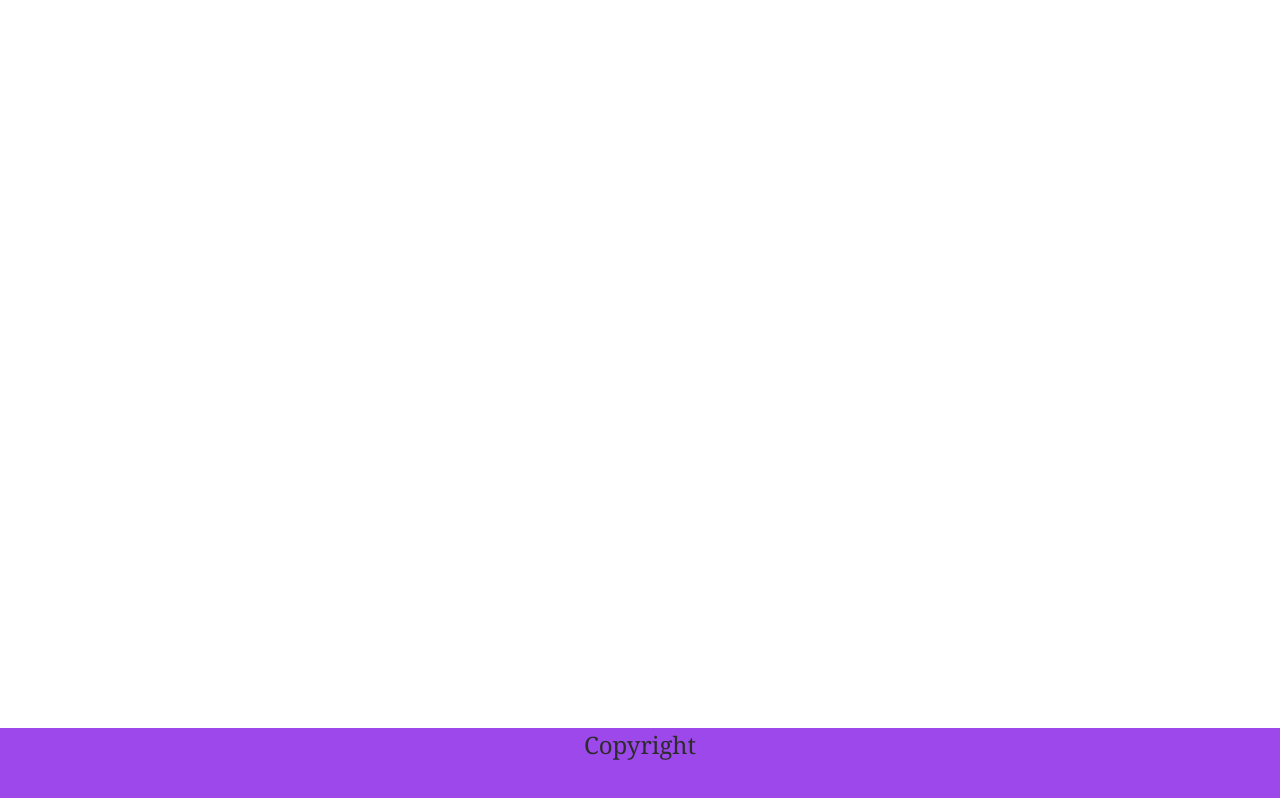
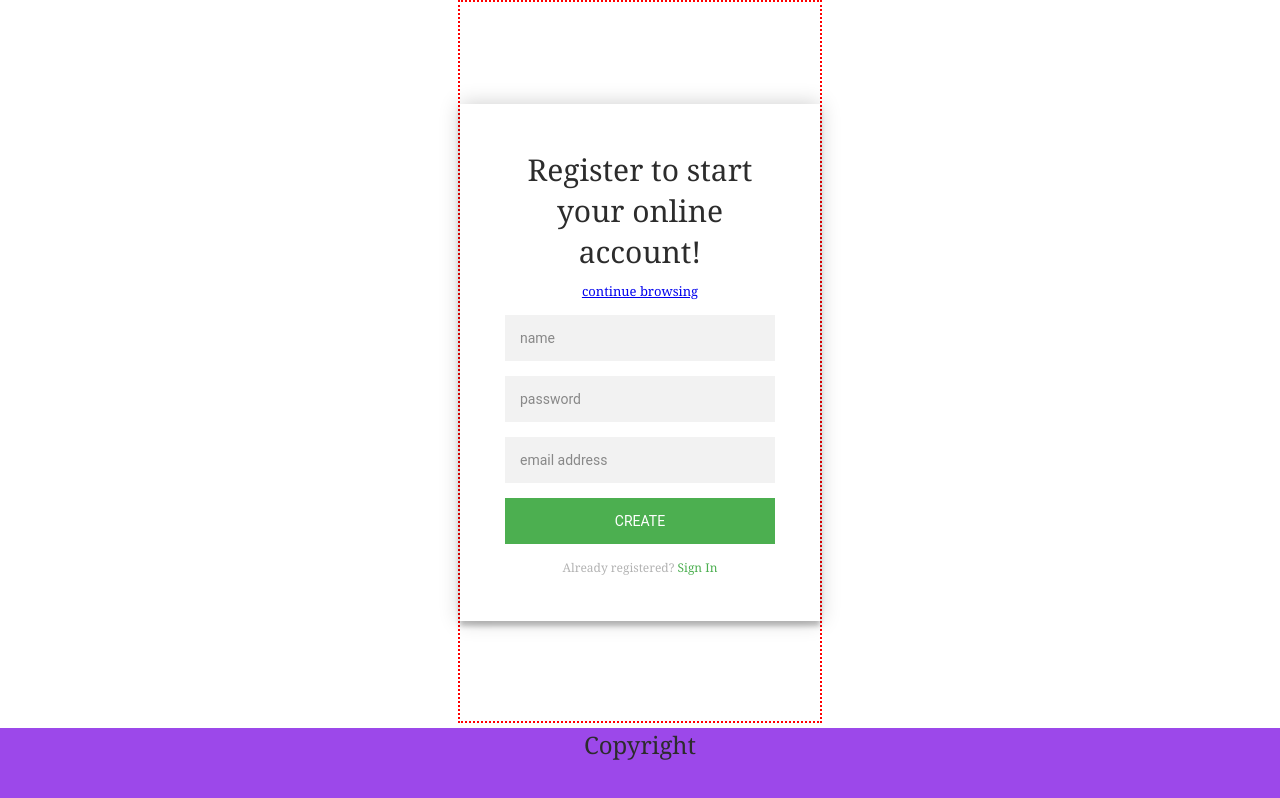
Before and after one commit to OverAndBeyondWeb/candyshop, a React app: page /signup in a window 1280 px wide. Built offline with nearby package versions, Linux system fonts and the light colour scheme; the HTML template or start-up script is replaced by a standard one.

Commit message:
all forms initially coded and styled

```diff
--- a/src/components/App.js
+++ b/src/components/App.js
@@ -57,6 +57,8 @@ export class App extends Component {
 					<Route path="/about" component={About} />
 					<Route path="/contact" component={Contact} />
 					<Route path="/requests" component={SuggestionsAndRequests} />
+					<Route path="/login" component={Login} />
+					<Route path="/signup" component={SignUp} />
 					<Footer />
 				</div>
 			</Router>
--- a/src/components/forms/Login.js
+++ b/src/components/forms/Login.js
@@ -1,11 +1,23 @@
 import {Component} from 'react';
+import {Link} from 'react-router-dom';
 
 
 export class Login extends Component {
 
 	render() {
 		return (
-			<h1>Login</h1>
+			<div className="loginpage">
+			  <div className="form">
+			  <h3>Login to your account!</h3>
+				<h4><Link to="/">continue browsing</Link></h4>
+			    <form className="loginform">
+			      <input type="text" placeholder="username"/>
+			      <input type="password" placeholder="password"/>
+			      <button>login</button>
+			      <p className="message">Not registered? <Link to="/signup">Create an account</Link></p>
+			    </form>
+			  </div>
+			</div>
 		)
 	}
 }
--- a/src/components/forms/SignUp.js
+++ b/src/components/forms/SignUp.js
@@ -1,11 +1,24 @@
 import {Component} from 'react';
+import {Link} from 'react-router-dom';
 
 
 export class SignUp extends Component {
 
 	render() {
 		return (
-			<h1>SignUp</h1>
+			<div className="loginpage">
+			  <div className="form">
+			  <h3>Register to start your online account!</h3>
+				<h4><Link to="/">continue browsing</Link></h4>
+			    <form className="registerform">
+			      <input type="text" placeholder="name"/>
+			      <input type="password" placeholder="password"/>
+			      <input type="text" placeholder="email address"/>
+			      <button>create</button>
+			      <p className="message">Already registered? <Link to="/login">Sign In</Link></p>
+			    </form>
+			  </div>
+			</div>
 		)
 	}
 }
--- a/src/components/forms/SuggestionsAndRequests.js
+++ b/src/components/forms/SuggestionsAndRequests.js
@@ -5,8 +5,31 @@ export class SuggestionsAndRequests extends Component {
 
 	render() {
 		return (
-			<h1>SuggestionsAndRequests<Link to="/">Home</Link>
-</h1>
+			<div className="suggestionsandrequests">
+				  <form id="contact" action="" method="post">
+				    <h3>We'd love to hear your feedback!</h3>
+				    <h4>Send us your requests and comments</h4>
+				    <fieldset>
+				      <input placeholder="Your name" type="text" tabIndex="1" required autoFocus/>
+				    </fieldset>
+				    <fieldset>
+				      <input placeholder="Your Email Address" type="email" tabIndex="2" required/>
+				    </fieldset>
+				    <fieldset>
+				      <input placeholder="Your Phone Number (optional)" type="tel" tabIndex="3" required/>
+				    </fieldset>
+				    <fieldset>
+				      <input placeholder="Your Web Site (optional)" type="url" tabIndex="4" required/>
+				    </fieldset>
+				    <fieldset>
+				      <textarea placeholder="Type your message here...." tabIndex="5" required></textarea>
+				    </fieldset>
+				    <fieldset>
+				      <button name="submit" type="submit" id="contact-submit" data-submit="...Sending">Submit</button>
+				    </fieldset>
+				    <p className="copyright">Back to <Link to="/">CandyShop</Link></p>
+				  </form>
+				</div>
 		)
 	}
 }
--- a/src/components/general/Header.js
+++ b/src/components/general/Header.js
@@ -20,6 +20,7 @@ export class Header extends Component {
 		        		<Link to="/login">
 		        			Login
 		        		</Link>
+		        		|
 		        		<Link to="/signup">
 		        			Sign Up
 		        		</Link>
--- a/src/css/main.css
+++ b/src/css/main.css
@@ -165,6 +165,239 @@ header .userstatus {
 	border: blue dotted 2px;
 	text-align: center;
 }
+/********** Login/Signup Forms *********/
+.form h3, form h3 {
+  display: block;
+  font-size: 30px;
+  font-weight: 300;
+  margin-bottom: 10px;
+}
+
+.form h4, form h4 {
+  margin: 5px 0 15px;
+  display: block;
+  font-size: 13px;
+  font-weight: 400;
+}
+.loginpage {
+  width: 360px;
+  padding: 8% 0 0;
+  margin: auto;
+  border: red dotted 2px;
+}
+.form {
+  position: relative;
+  z-index: 1;
+  background: #FFFFFF;
+  max-width: 360px;
+  margin: 0 auto 100px;
+  padding: 45px;
+  text-align: center;
+  box-shadow: 0 0 20px 0 rgba(0, 0, 0, 0.2), 0 5px 5px 0 rgba(0, 0, 0, 0.24);
+}
+.form input {
+  font-family: "Roboto", sans-serif;
+  outline: 0;
+  background: #f2f2f2;
+  width: 100%;
+  border: 0;
+  margin: 0 0 15px;
+  padding: 15px;
+  box-sizing: border-box;
+  font-size: 14px;
+}
+.form button {
+  font-family: "Roboto", sans-serif;
+  text-transform: uppercase;
+  outline: 0;
+  background: #4CAF50;
+  width: 100%;
+  border: 0;
+  padding: 15px;
+  color: #FFFFFF;
+  font-size: 14px;
+  -webkit-transition: all 0.3 ease;
+  transition: all 0.3 ease;
+  cursor: pointer;
+}
+.form button:hover,.form button:active,.form button:focus {
+  background: #43A047;
+}
+.form .message {
+  margin: 15px 0 0;
+  color: #b3b3b3;
+  font-size: 12px;
+}
+.form .message a {
+  color: #4CAF50;
+  text-decoration: none;
+}
+.form .register-form {
+  display: none;
+}
+.container {
+  position: relative;
+  z-index: 1;
+  max-width: 300px;
+  margin: 0 auto;
+}
+.container:before, .container:after {
+  content: "";
+  display: block;
+  clear: both;
+}
+.container .info {
+  margin: 50px auto;
+  text-align: center;
+}
+.container .info h1 {
+  margin: 0 0 15px;
+  padding: 0;
+  font-size: 36px;
+  font-weight: 300;
+  color: #1a1a1a;
+}
+.container .info span {
+  color: #4d4d4d;
+  font-size: 12px;
+}
+.container .info span a {
+  color: #000000;
+  text-decoration: none;
+}
+.container .info span .fa {
+  color: #EF3B3A;
+}
+/* body {
+  background: #76b852; fallback for old browsers
+  background: -webkit-linear-gradient(right, #76b852, #8DC26F);
+  background: -moz-linear-gradient(right, #76b852, #8DC26F);
+  background: -o-linear-gradient(right, #76b852, #8DC26F);
+  background: linear-gradient(to left, #76b852, #8DC26F);
+  font-family: "Roboto", sans-serif;
+  -webkit-font-smoothing: antialiased;
+  -moz-osx-font-smoothing: grayscale;
+} */
+/******* Suggestions and Requests Form **********/
+/*body {
+  font-family: "Roboto", Helvetica, Arial, sans-serif;
+  font-weight: 100;
+  font-size: 12px;
+  line-height: 30px;
+
+  background: #4CAF50;
+}*/
+
+.suggestionsandrequests {
+  max-width: 400px;
+  width: 100%;
+  margin: 0 auto;
+  position: relative;
+  color: #777;
+}
+
+#contact input[type="text"],
+#contact input[type="email"],
+#contact input[type="tel"],
+#contact input[type="url"],
+#contact textarea,
+#contact button[type="submit"] {
+  font: 400 12px/16px "Roboto", Helvetica, Arial, sans-serif;
+}
+
+#contact {
+  background: #F9F9F9;
+  padding: 25px;
+  margin: 150px 0;
+  box-shadow: 0 0 20px 0 rgba(0, 0, 0, 0.2), 0 5px 5px 0 rgba(0, 0, 0, 0.24);
+}
+
+
+
+fieldset {
+  border: medium none !important;
+  margin: 0 0 10px;
+  min-width: 100%;
+  padding: 0;
+  width: 100%;
+}
+
+#contact input[type="text"],
+#contact input[type="email"],
+#contact input[type="tel"],
+#contact input[type="url"],
+#contact textarea {
+  width: 100%;
+  border: 1px solid #ccc;
+  background: #FFF;
+  margin: 0 0 5px;
+  padding: 10px;
+}
+
+#contact input[type="text"]:hover,
+#contact input[type="email"]:hover,
+#contact input[type="tel"]:hover,
+#contact input[type="url"]:hover,
+#contact textarea:hover {
+  -webkit-transition: border-color 0.3s ease-in-out;
+  -moz-transition: border-color 0.3s ease-in-out;
+  transition: border-color 0.3s ease-in-out;
+  border: 1px solid #aaa;
+}
+
+#contact textarea {
+  height: 100px;
+  max-width: 100%;
+  resize: none;
+}
+
+#contact button[type="submit"] {
+  cursor: pointer;
+  width: 100%;
+  border: none;
+  background: #4CAF50;
+  color: #FFF;
+  margin: 0 0 5px;
+  padding: 10px;
+  font-size: 15px;
+}
+
+#contact button[type="submit"]:hover {
+  background: #43A047;
+  -webkit-transition: background 0.3s ease-in-out;
+  -moz-transition: background 0.3s ease-in-out;
+  transition: background-color 0.3s ease-in-out;
+}
+
+#contact button[type="submit"]:active {
+  box-shadow: inset 0 1px 3px rgba(0, 0, 0, 0.5);
+}
+
+.copyright {
+  text-align: center;
+}
+
+#contact input:focus,
+#contact textarea:focus {
+  outline: 0;
+  border: 1px solid #aaa;
+}
+
+::-webkit-input-placeholder {
+  color: #888;
+}
+
+:-moz-placeholder {
+  color: #888;
+}
+
+::-moz-placeholder {
+  color: #888;
+}
+
+:-ms-input-placeholder {
+  color: #888;
+}
 /********** Footer *********/
 footer {
 	height: 9vh;
```
Also changed, not shown: 1 other file (tests, documents, lock files or other folders).
